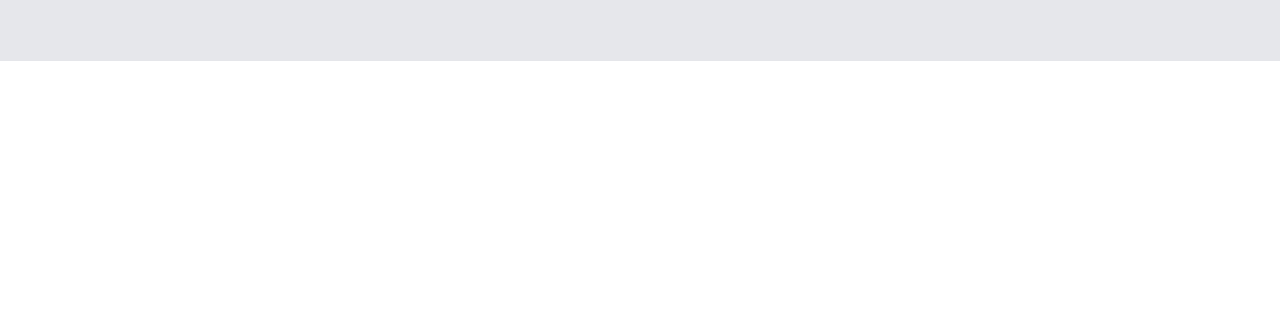
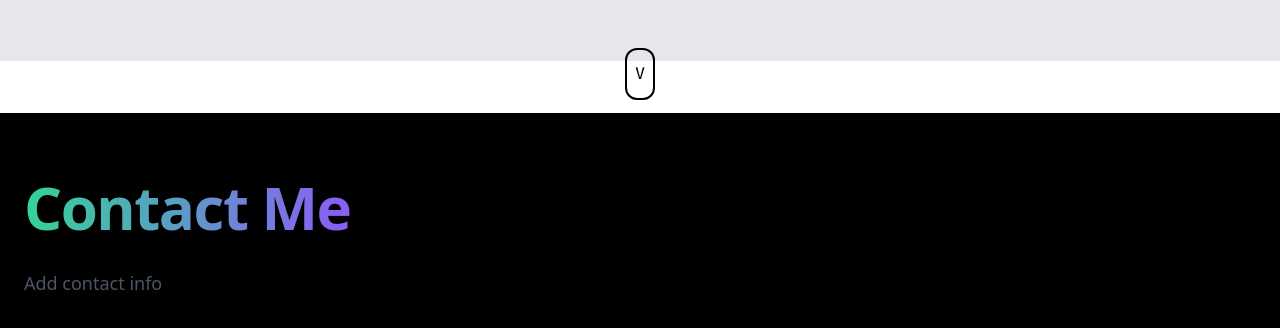
Before and after one commit to BUGSLIFE-2020/Fathers-Portfolio, a plain HTML site: page index.html in a window 1280 px wide. Shown: the part 1920-2248 px from the top of the page. Before the commit the page ends 1981 px from the top, so only its background shows below. Drawn offline with nearby package versions, Linux system fonts and the light colour scheme.

Commit message:
added contact section

```diff
--- a/index.html
+++ b/index.html
@@ -88,7 +88,7 @@
                 </span>
               </h1>
               <p class="mt-5 text-gray-300 text-lg text-gray-600">I am currently working as a full time employee at *company name*, in which my responsibilities include *list of tasks*.
-                I began my profession in 2009 and since then my skills have improved vastly.. *just add an about me paragraph really*.
+                I began in 2009 and since then my skills have improved by.. *just add an about me paragraph really*.
               </p>
             </div>
           </div>
@@ -182,6 +182,27 @@
         </div>
       </div>
     </div>
+    <div class="scroll-down w-full mx-auto flex items-center justify-center">
+      <a href="#contact">
+        <button class="font-mono outline-none border-black border-2 rounded-xl px-2 py-3 text-black animate-bounce">
+          V
+        </button>
+      </a>
+    </div>
+    <div class="contact bg-black" id="contact">
+      <div class="container px-6 py-4 mx-auto lg:flex lg:h-128 lg:py-16">
+        <div class="flex flex-col items-center w-full lg:flex-row lg:w-1/2">
+          <div class="max-w-lg">
+            <h1 class="mb-8 text-4xl font-extrabold leading-none tracking-normal text-gray-900 md:text-6xl md:tracking-tight">
+              <span class="block w-full py-2 text-transparent bg-clip-text leading-12 bg-gradient-to-r from-green-400 to-purple-500 lg:inline">Contact Me
+              </span>
+            </h1>
+            <p class="mt-5 text-gray-300 text-lg text-gray-600">Add contact info
+            </p>
+          </div>
+        </div>
+      </div>
+    </div>
     <script src="js/script.js">
     </script>
   </body>
```
